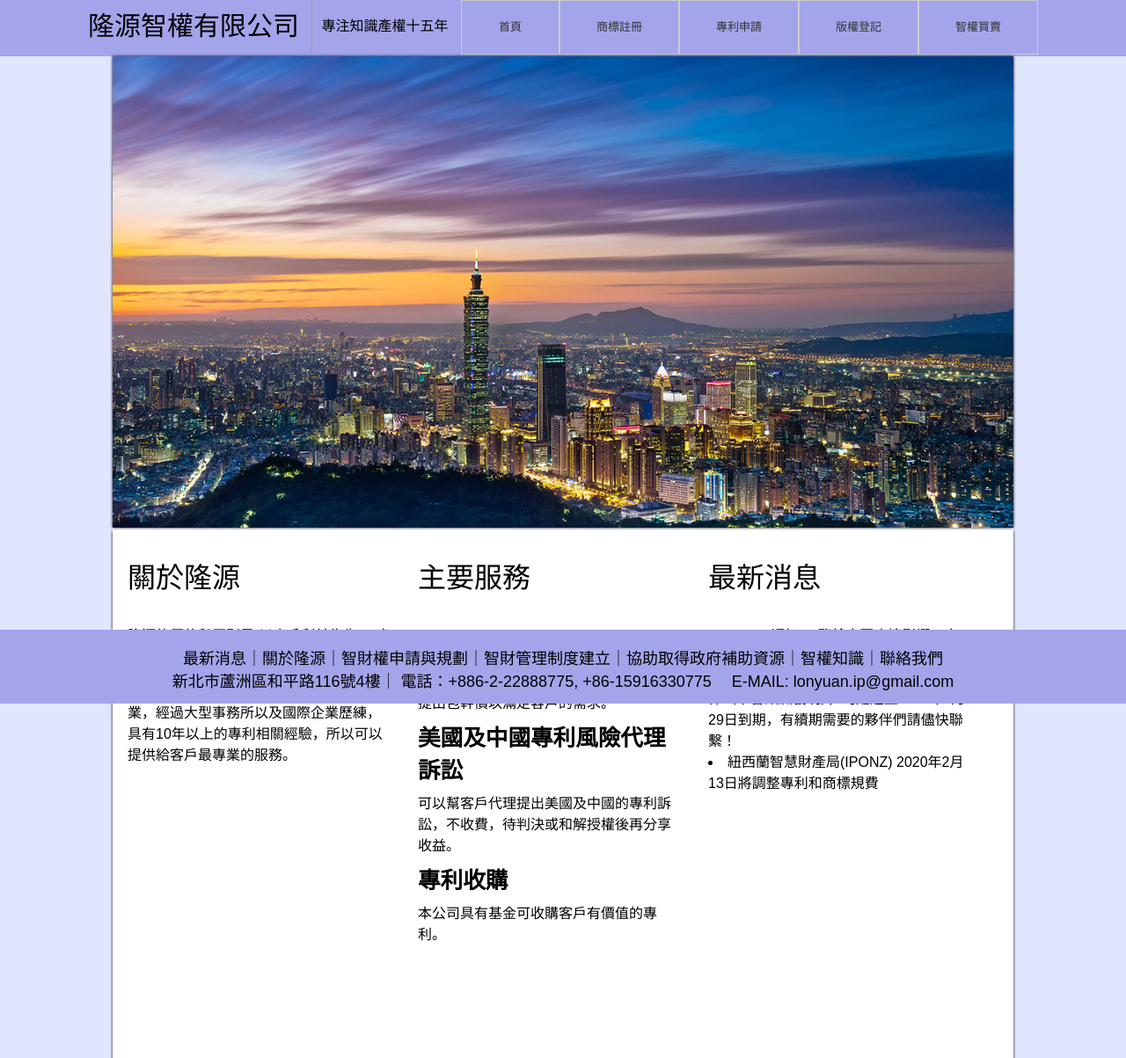
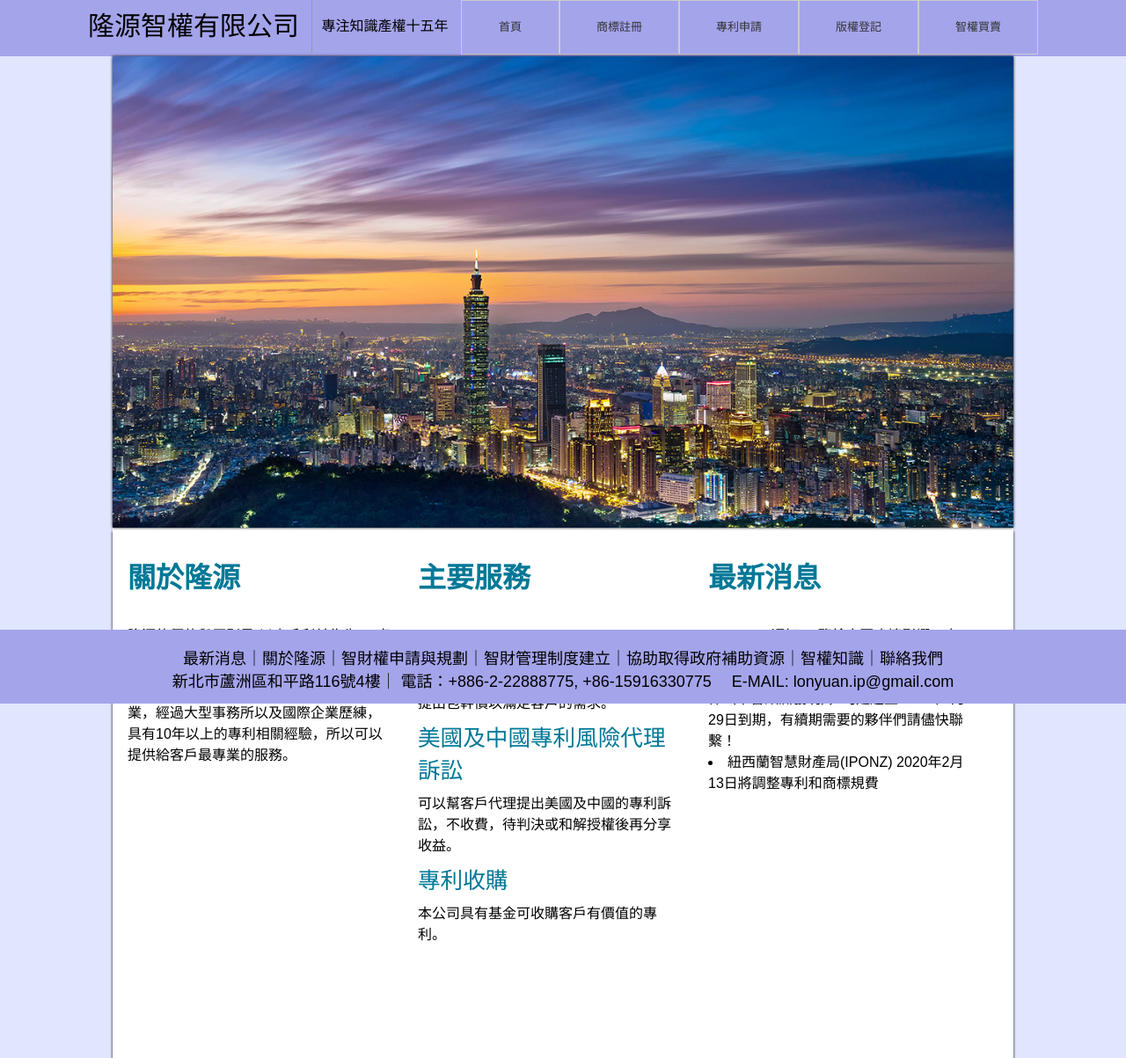
Before and after one commit to jeff3071/lonyuan, a plain HTML site: page index.html in a window 1280 px wide. Shown: the whole page at 88% size. Drawn offline with nearby package versions, Linux system fonts and the light colour scheme.

Commit message:
Change title text color and weight

```diff
--- a/main.css
+++ b/main.css
@@ -235,15 +235,18 @@ h2 {
  .title {
     /* color: rgb(42, 127, 148);     */
     font-size: 2rem;
-    font-weight: normal;
+    font-weight: bold;
+    color: #007897;
     font-family: arial,"Microsoft JhengHei","微軟正黑體",sans-serif !important;
  }
 
+
  .sec-title {
-     font-size: 1.6rem;
-     font-family: arial,"Microsoft JhengHei","微軟正黑體",sans-serif !important;
-     font-weight: bold;
-     margin: 0.5rem 0 0.5rem 0;
+    font-size: 1.6rem;
+    font-family: arial,"Microsoft JhengHei","微軟正黑體",sans-serif !important;
+    font-weight: normal;
+    color: #007897;
+    margin: 0.5rem 0 0.5rem 0;
  }
 
   /* ====================================================================================================================
```
